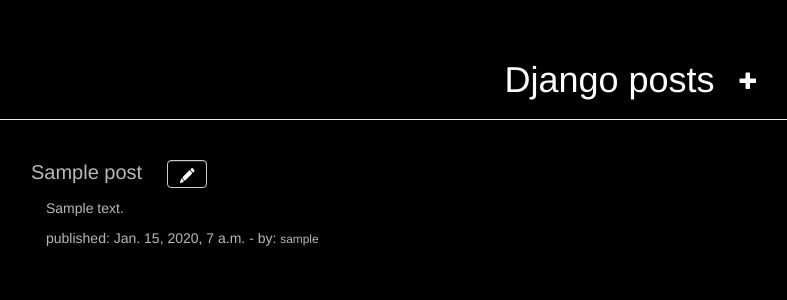
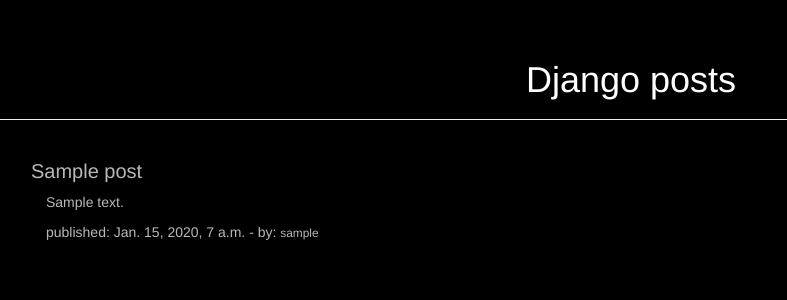
Before and after one commit to mayronH/my-first-djangoproject, a Django app: page /post/1/ in a window 1280 px wide. Shown: the top 300 px of the page, without its empty margins (9-796 px from the left). Run offline with Django 3.2, Linux system fonts and the light colour scheme; tables that the repository leaves empty hold one stand-in row (values such as "Sample post"); some libraries are stand-ins or nearby versions.

Commit message:
escodendo botões

```diff
--- a/blog/templates/blog/base.html
+++ b/blog/templates/blog/base.html
@@ -17,7 +17,8 @@
         <a href="{% url 'post_list' %}">
             <h1>Django posts</h1>
         </a>
-        <a id="plus" href="{% url 'post_new' %}" class="top-menu"><span class="glyphicon glyphicon-plus"></span></a>
+        {% if user.is_authenticated %}
+        <a id="plus" href="{% url 'post_new' %}" class="top-menu"><span class="glyphicon glyphicon-plus"></span></a> {% endif %}
     </div>
     <div class="container-fluid" id="posts">
         <div class="container">
--- a/blog/templates/blog/post_detail.html
+++ b/blog/templates/blog/post_detail.html
@@ -1,7 +1,8 @@
 {% extends 'blog/base.html' %} {% block content %}
 <div>
     <div class="row titulo">
-        <h2>{{ post.title }}<a id="editar" class="btn btn-default" href="{% url 'post_edit' pk=post.pk %}"><span class="glyphicon glyphicon-pencil"></span></a>
+        <h2>{{ post.title }} {% if user.is_authenticated %}
+            <a id="editar" class="btn btn-default" href="{% url 'post_edit' pk=post.pk %}"><span class="glyphicon glyphicon-pencil"></span></a> {% endif %}
         </h2>
     </div>
     <p>{{ post.text|linebreaksbr }}</p>
```
